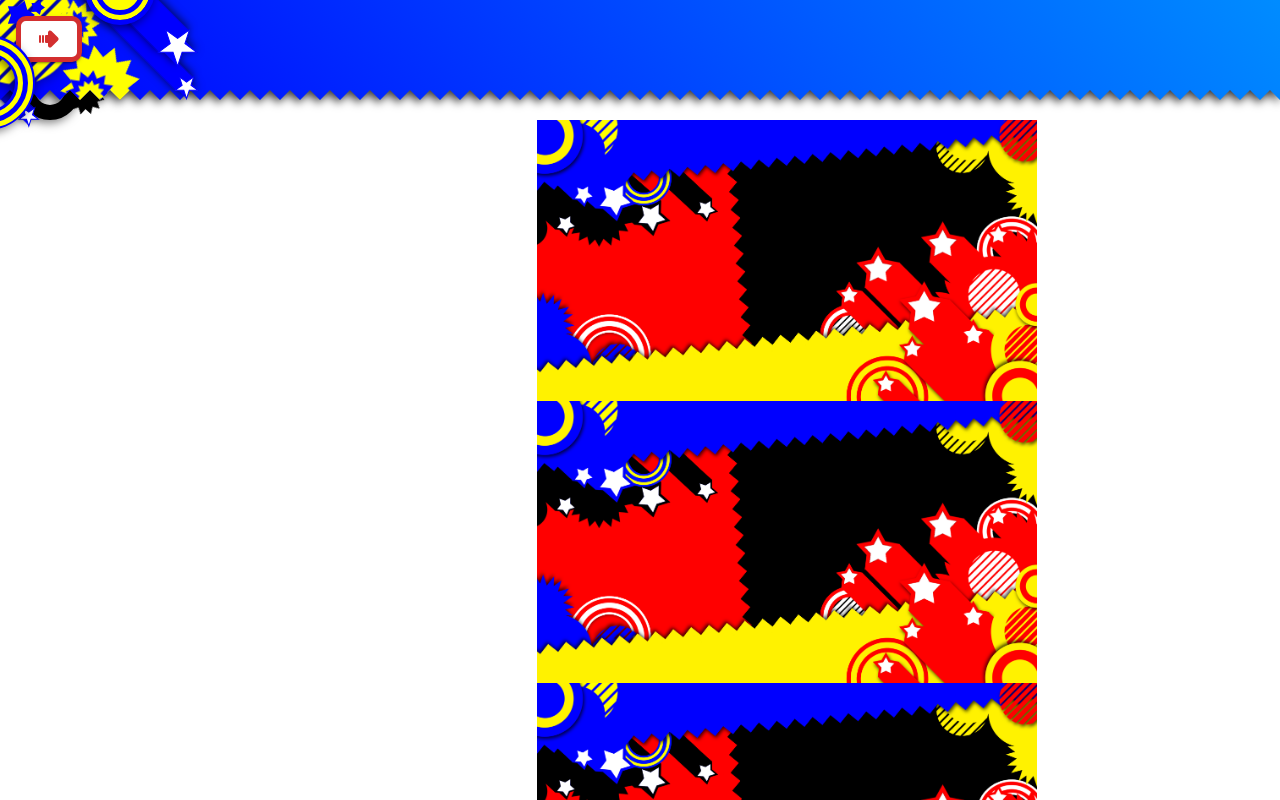
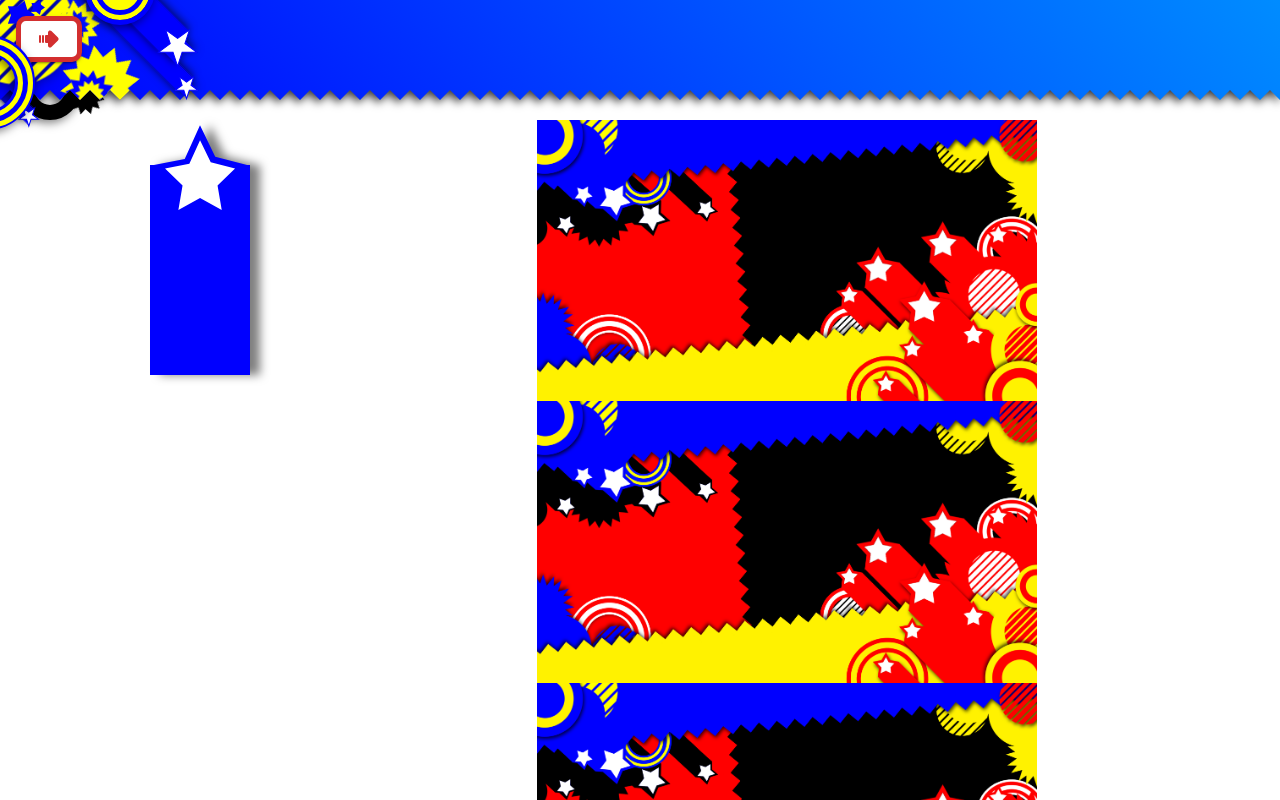
Before and after one commit to lluuvvii/my-personal-web-nextjs, a Next.js app: page /test in a window 1280 px wide. Shown: the top 800 px of the page. Built offline with nearby package versions, Linux system fonts and the light colour scheme.

Commit message:
update star

```diff
--- a/src/app/components/materials/StarLongShadow.tsx
+++ b/src/app/components/materials/StarLongShadow.tsx
@@ -17,7 +17,7 @@ const StarLongShadow: React.FC<StarLongShadowProps> = ({ fontSize = '100px', sha
     if (box) {
       let shadow = ''
       for (let i = 0; i < shadowLength; i++) {
-        shadow += `${shadow ? ',' : ''}${i * 0.5}px ${i * 0.5}px 0 blue`
+        shadow += `${shadow ? ',' : ''}${i * 1}px ${i * 1}px 0 blue`
       }
       box.style.textShadow = shadow
     }
--- a/src/app/components/navbar/Navbar.tsx
+++ b/src/app/components/navbar/Navbar.tsx
@@ -369,6 +369,27 @@ const Navbar = ({ window }: Props) => {
               </Box>
             </Box>
           </Slide>
+          <Box
+            sx={{
+              position: 'absolute',
+              '& svg': {
+                filter: 'drop-shadow(20px 0 10px rgba(0,0,0,0.5))',
+              },
+              transform: 'scale(0.5)',
+              top: 0,
+              left: 100
+            }}>
+            <svg
+              width="200px"
+              height="500px"
+              fill="blue"
+              xmlns="http://www.w3.org/2000/svg"
+            >
+              <rect x="0" y="80" width="100%" height="100%" fill="blue" />
+              <path d="M100 .587l30.52 62.76L200 81.25l-50 48.5L161.92 200 100 165.83 38.08 200 50 129.75 0 81.25l69.44-13.29z" />
+              <path d="M100 .587l30.52 62.76L200 81.25l-50 48.5L161.92 200 100 165.83 38.08 200 50 129.75 0 81.25l69.44-13.29z" transform='scale(0.7) translate(43, 43)' fill='white' />
+            </svg>
+          </Box>
         </Box>
       </AppBar>
     </HideOnScroll >
```
